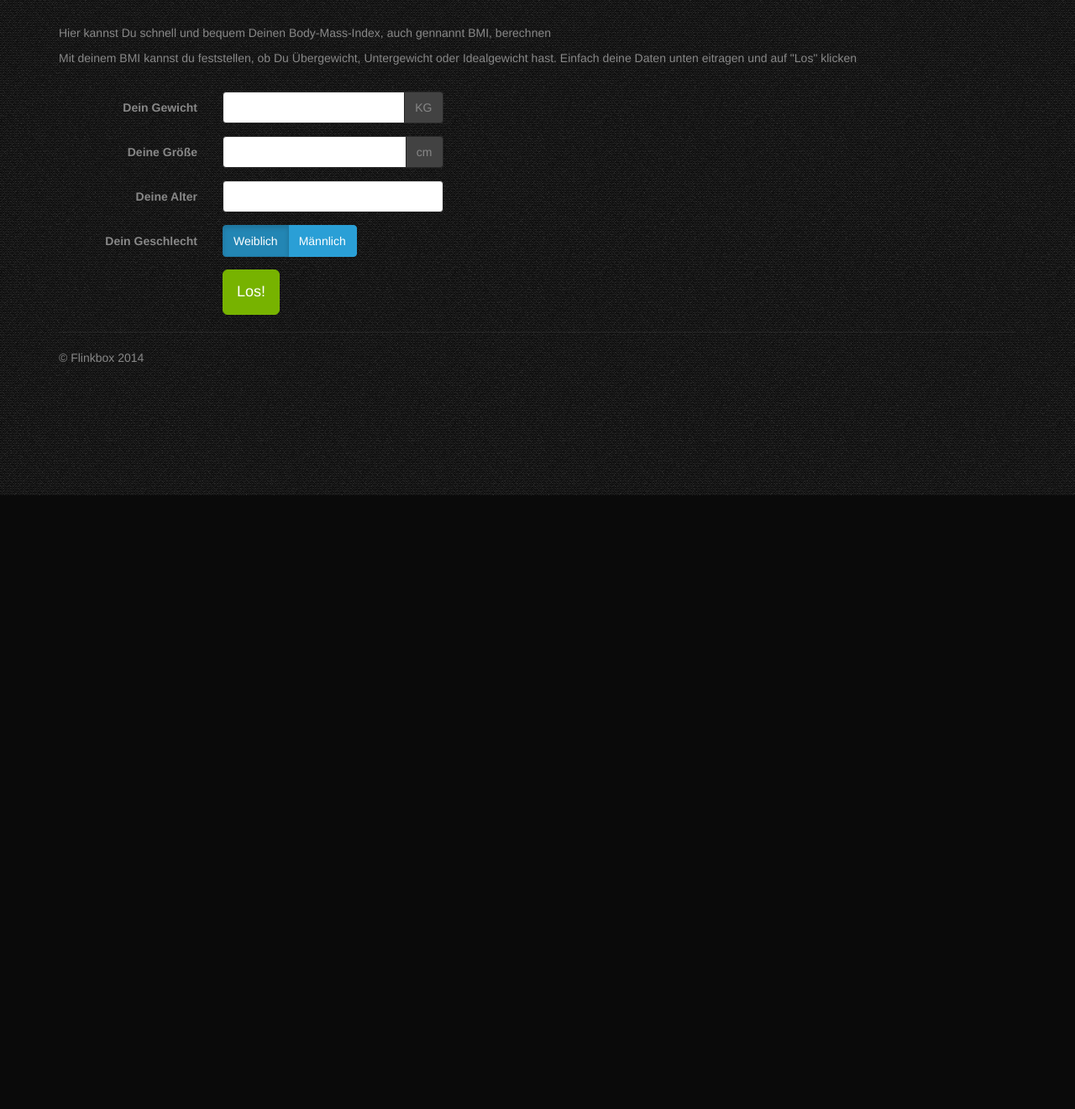
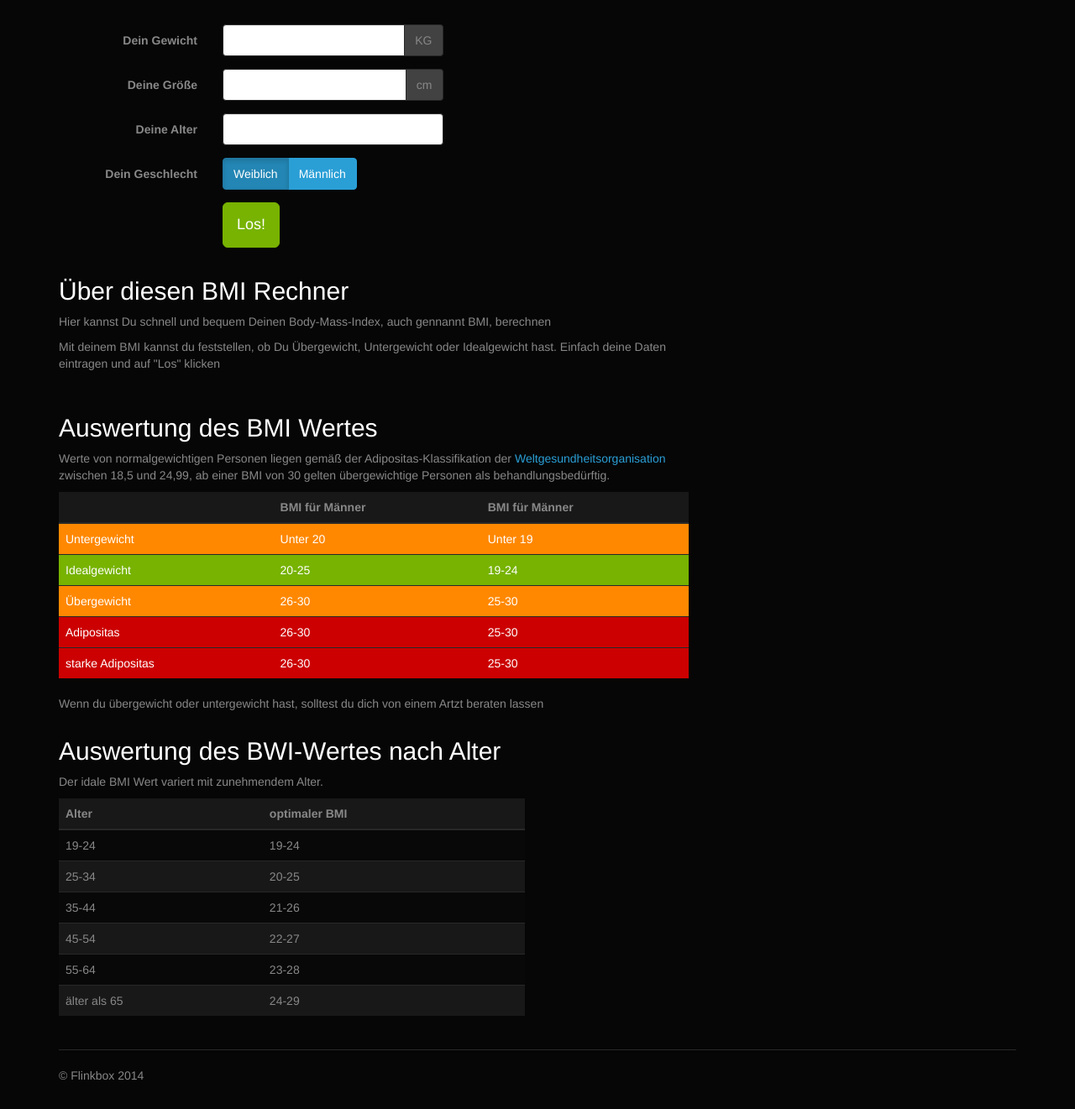
Before and after one commit to caspii/flinkbox, a PHP site: page /bmi.html in a window 1280 px wide. Shown: the part 210-1531 px from the top of the page at 84% size. Before the commit the page ends 800 px from the top, so only its background shows below. Run offline with PHP 8.4, Linux system fonts and the light colour scheme; some libraries are stand-ins or nearby versions; some web fonts are replaced.

Commit message:
Completed BMI

```diff
--- a/bmi.html
+++ b/bmi.html
@@ -64,15 +64,6 @@ Begin main content
 
 <div class="container">
 
-    <div class="row">
-        <div class="col-md-12">
-            <p>Hier kannst Du schnell und bequem Deinen Body-Mass-Index, auch gennannt BMI, berechnen</p>
-            <p>Mit deinem  BMI kannst du feststellen, ob Du Übergewicht, Untergewicht oder Idealgewicht hast. Einfach
-                deine Daten unten eitragen und auf "Los" klicken</p>
-            <br>
-        </div>
-    </div>
-
     <form class="form-horizontal" role="form" id="bmi-form">
         <!--- Weight -->
         <div class="form-group">
@@ -124,9 +115,121 @@ Begin main content
         </div>
     </form>
 
+    <div class="row">
+        <div class="col-md-8">
+            <h2>Über diesen BMI Rechner</h2>
+            <p>Hier kannst Du schnell und bequem Deinen Body-Mass-Index, auch gennannt BMI, berechnen</p>
+            <p>Mit deinem  BMI kannst du feststellen, ob Du Übergewicht, Untergewicht oder Idealgewicht hast. Einfach
+                deine Daten eintragen und auf "Los" klicken</p>
+            <br>
+        </div>
+    </div>
+
+    <div class="row">
+        <div class="col-md-8 ">
+            <h2>Auswertung des BMI Wertes</h2>
+            <p>Werte von normalgewichtigen Personen liegen gemäß der Adipositas-Klassifikation der
+                <a href="http://de.wikipedia.org/wiki/Weltgesundheitsorganisation" title="Weltgesundheitsorganisation">
+                    Weltgesundheitsorganisation</a> zwischen 18,5 und 24,99, ab einer BMI von 30 gelten übergewichtige
+                Personen als behandlungsbedürftig.</p>
+
+            <table class="table table-hover">
+                <thead>
+                <tr>
+                    <th></th>
+                    <th>BMI für Männer</th>
+                    <th>BMI für Männer</th>
+
+                </tr>
+                </thead>
+                <tbody>
+                <tr class="warning">
+                    <td>Untergewicht</td>
+                    <td>Unter 20</td>
+                    <td>Unter 19</td>
+
+                </tr>
+                <tr class="success">
+                    <td>Idealgewicht</td>
+                    <td>20-25</td>
+                    <td>19-24</td>
+
+                </tr>
+                <tr class="warning">
+                    <td>Übergewicht</td>
+                    <td>26-30</td>
+                    <td>25-30</td>
+
+                </tr>
+                <tr class="danger">
+                    <td>Adipositas</td>
+                    <td>26-30</td>
+                    <td>25-30</td>
+
+                </tr>
+                <tr class="danger">
+                    <td>starke Adipositas</td>
+                    <td>26-30</td>
+                    <td>25-30</td>
+
+                </tr>
+
+
+
+                </tbody>
+            </table>
+            <p>Wenn du übergewicht oder untergewicht hast, solltest du dich von einem Artzt beraten lassen</p>
+        </div>
+    </div>
+
+
+    <div class="row">
+        <div class="col-md-6 ">
+            <h2>Auswertung des BWI-Wertes nach Alter</h2>
+            <p>Der idale BMI Wert variert mit zunehmendem Alter.</p>
+            <table class="table table-striped table-hover">
+                <thead>
+                <tr>
+                    <th>Alter</th>
+                    <th>optimaler BMI</th>
+                </tr>
+                </thead>
+                <tbody>
+                <tr>
+                    <td>19-24</td>
+                    <td>19-24</td>
+                </tr>
+                <tr>
+                    <td>25-34</td>
+                    <td>20-25</td>
+                </tr>
+                <tr>
+                    <td>35-44</td>
+                    <td>21-26</td>
+                </tr>
+                <tr>
+                    <td>45-54</td>
+                    <td>22-27</td>
+                </tr>
+                <tr>
+                    <td>55-64</td>
+                    <td>23-28</td>
+                </tr>
+                <tr>
+                    <td>älter als 65</td>
+                    <td>24-29</td>
+                </tr>
+                </tbody>
+            </table>
+        </div>
+    </div>
+
+
+
+
     <!--
     ////////////////////////////////////////////////////////////////////////////////////////////////////////////////////
-    Modal overlays
+    Modal overlay
     ////////////////////////////////////////////////////////////////////////////////////////////////////////////////////
     -->
 
@@ -135,14 +238,16 @@ Begin main content
             <div class="modal-content">
                 <div class="modal-header">
                     <button type="button" class="close" data-dismiss="modal" aria-hidden="true">&times;</button>
-                    <h4 class="modal-title">Your Body Mass Index</h4>
+                    <h4 class="modal-title">Ergebnis</h4>
                 </div>
                 <div class="modal-body">
-                    <p>Dein BMI beträgt: <span class="label label-primary" id="bmi-value">#</span></p>
-                    <div class="alert alert-info">Whoop! Du hast ein Normal Gewicht</div>
+                    <p class="well well-lg" >Dein BMI beträgt: <strong id="bmi-value" class="">#</strong></p>
 
-
-
+                    <div id="underweight" class="weight alert alert-warning" >Das bedeudet, du hast Untergewicht</div>
+                    <div id="normalweight" class="weight alert alert-success" >Das bedeudet, du hast Idealgewicht</div>
+                    <div id="slightlyoverweight" class="weight alert alert-warning" >Das bedeudet, du hast Übergewicht</div>
+                    <div id="veryoverweight" class="weight alert alert-danger" >Das bedeudet, du hast starkes Übergewicht (adipositas)</div>
+                    <div id="maxoverweight" class="weight alert alert-danger" >Das bedeudet, du hast sehr starkes Übergewicht (Starke adipositas)</div>
 
                 </div>
                 <div class="modal-footer">
--- a/css/main.css
+++ b/css/main.css
@@ -3,11 +3,11 @@
    ========================================================================== */
 
 .jumbotron {
-    background: url(/img/escheresque_ste.png) repeat 0 0;
+    background: url(/img/ricepaper2.png) repeat 0 0;
 }
 
 body {
-    background: url(/img/binding_dark.png) repeat 0 0;
+    /*background: url(/img/binding_dark.png) repeat 0 0;*/
 }
 
 .panel-primary {
@@ -20,3 +20,8 @@ form input[type='number']::-webkit-inner-spin-button {
     -webkit-appearance: none;
     margin: 0;
 }
+
+/* Move modal into center of screen */
+.modal {
+    top: 20%;
+}
--- a/js/bmi.js
+++ b/js/bmi.js
@@ -4,7 +4,6 @@ $( document ).ready(function() {
 });
 
 function validateForm() {
-    console.log('Doing it');
     // Validate first
     $('#bmi-form').validate(
         // Setup validator
@@ -35,8 +34,39 @@ function calculate() {
     var height = $('#height').val() / 100; // Required in m
     var age = $('#age').val()
     var bmi = (weight/(height*height)).toFixed(2);
-    console.log('bmi = ' + bmi);
     $("#bmi-value").text(bmi);
+    $(".weight").hide();
+    if (sex == "male") {
+        if (bmi < 20) {
+            $("#underweight").show()
+        } else if (bmi > 20 && bmi < 25) {
+            $("#normalweight").show()
+        } else if (bmi > 25 && bmi < 30) {
+            $("#slightlyoverweight").show()
+        } else if (bmi > 30 && bmi < 40 ) {
+            $("#veryoverweight").show()
+        } else  {
+            $("#maxoverweight").show()
+        }
+    } else {
+        if (bmi < 19) {
+            $("#underweight").show()
+        } else if (bmi > 19 && bmi < 24) {
+            $("#normalweight").show()
+        } else if (bmi > 24 && bmi < 30) {
+            $("#slightlyoverweight").show()
+        } else if (bmi > 30 && bmi < 40 ) {
+            $("#veryoverweight").show()
+        } else  {
+            $("#maxoverweight").show()
+        }
+
+    }
+
+
+
+
+
     $("#bmi-modal").modal();
     return false;
 }
```
Also changed, not shown: README.md.
